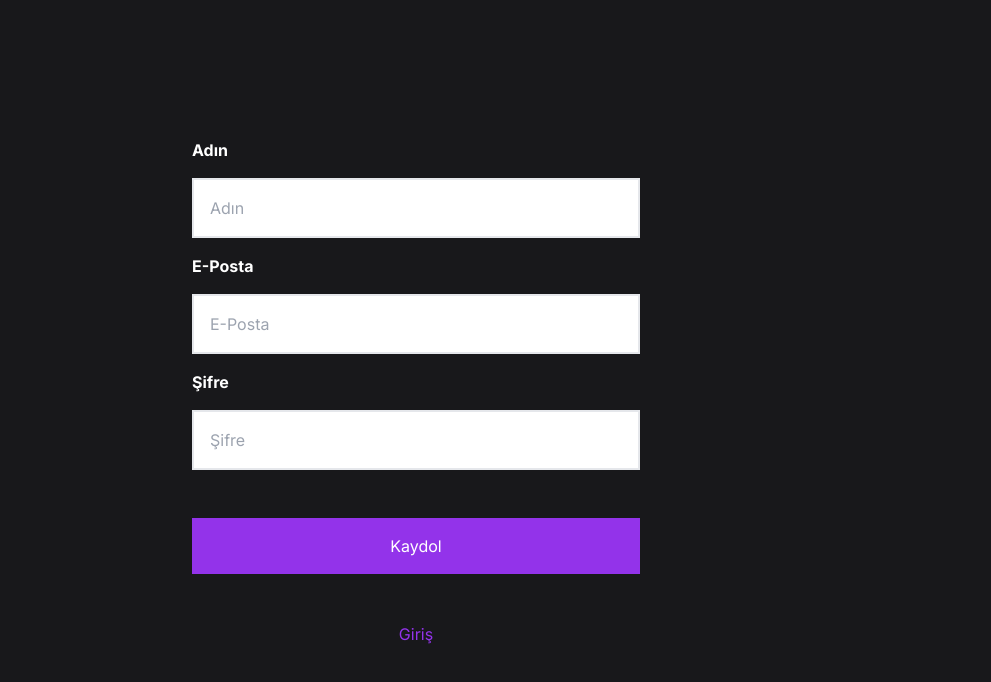
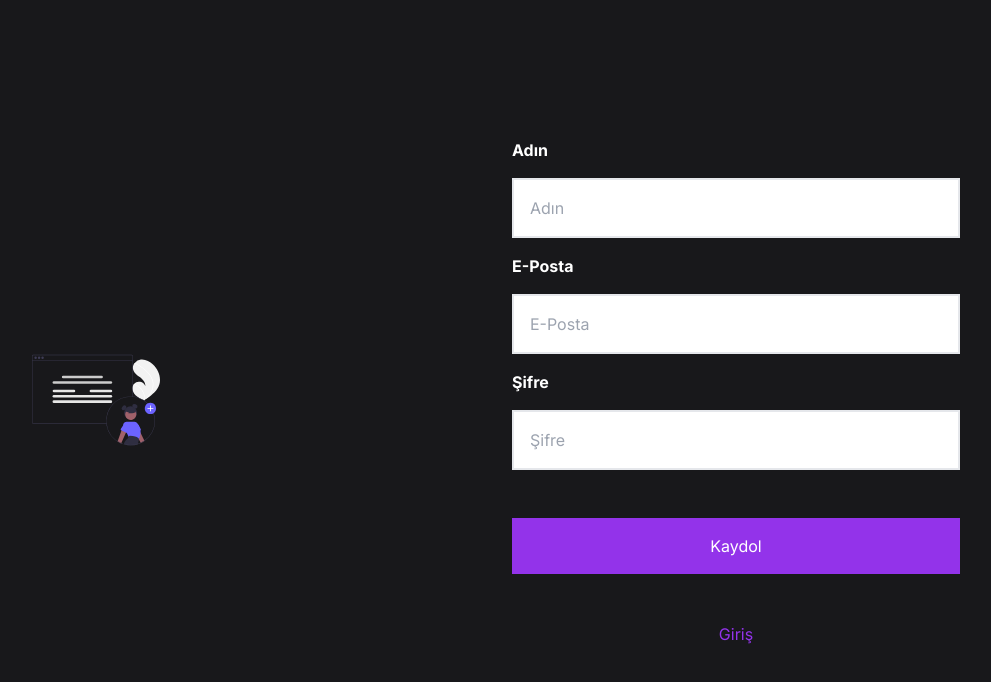
Before and after one commit to ahmetcanogreten/simple-image-gallery, a Next.js app: page /register in a window 1280 px wide. Shown: the top 682 px of the page, without its empty margins (224-1215 px from the left). Built offline with nearby package versions, Linux system fonts and the light colour scheme.

Commit message:
Login and Register screens improved

```diff
--- a/app/login/components/login_form.tsx
+++ b/app/login/components/login_form.tsx
@@ -1,5 +1,6 @@
 'use client';
 import Link from "next/link";
+import Image from "next/image";
 
 import { useRouter } from "next/navigation";
 import { useState } from "react";
@@ -35,7 +36,7 @@ export default function LoginForm() {
     return (
         <form onSubmit={handleLogin}>
 
-            <div className="flex flex-col w-screen h-screen justify-center items-center">
+            <div className="flex flex-col h-screen justify-center items-center">
                 <div className="flex flex-col max-w-md w-10/12">
 
                     <label htmlFor="name" className="text-white font-bold">
--- a/app/login/page.tsx
+++ b/app/login/page.tsx
@@ -1,7 +1,19 @@
 import LoginForm from "./components/login_form"
+import Image from "next/image"
 
 export default function LoginPage() {
     return (
-        <LoginForm />
+        <div className="flex">
+            <div className="flex  justify-items-center p-64 w-1/2">
+                <img
+                    src="/login/login.svg"
+                    alt="Login"
+                />
+            </div>
+            <div
+                className="w-1/2 ">
+                <LoginForm />
+            </div>
+        </div>
     )
 }
--- a/app/register/components/register_form.tsx
+++ b/app/register/components/register_form.tsx
@@ -47,7 +47,7 @@ export default function RegisterForm() {
 
     return (
         <form onSubmit={handleRegister}>
-            <div className="flex flex-col w-screen h-screen justify-center items-center">
+            <div className="flex flex-col h-screen justify-center items-center">
                 <div className="flex flex-col max-w-md w-10/12">
 
                     <label htmlFor="name" className="text-white font-bold">
--- a/app/register/page.tsx
+++ b/app/register/page.tsx
@@ -2,6 +2,17 @@ import RegisterForm from "./components/register_form"
 
 export default function RegisterPage() {
     return (
-        <RegisterForm />
+        <div className="flex">
+            <div className="flex  justify-items-center p-64 w-1/2">
+                <img
+                    src="/register/register.svg"
+                    alt="Register"
+                />
+            </div>
+            <div
+                className="w-1/2 ">
+                <RegisterForm />
+            </div>
+        </div>
     )
 }
```
Also changed, not shown: public/login/login.svg (added), public/register/register.svg (added).
